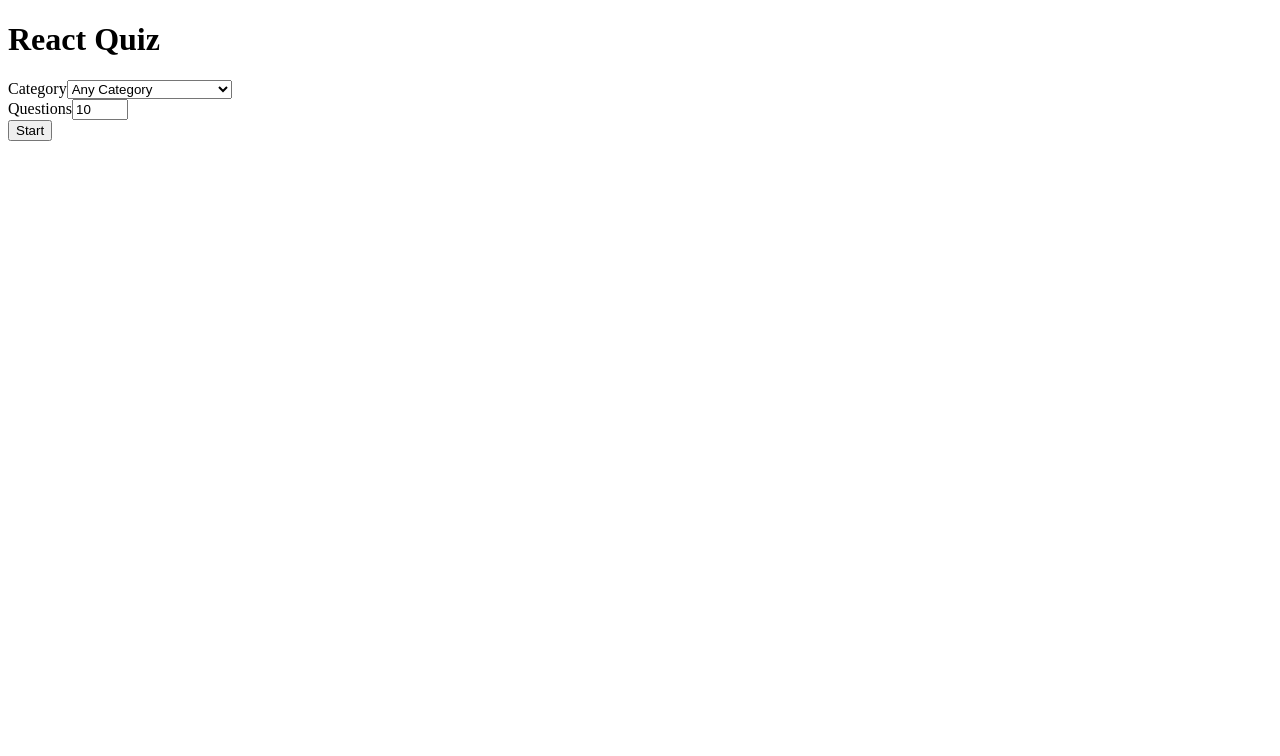
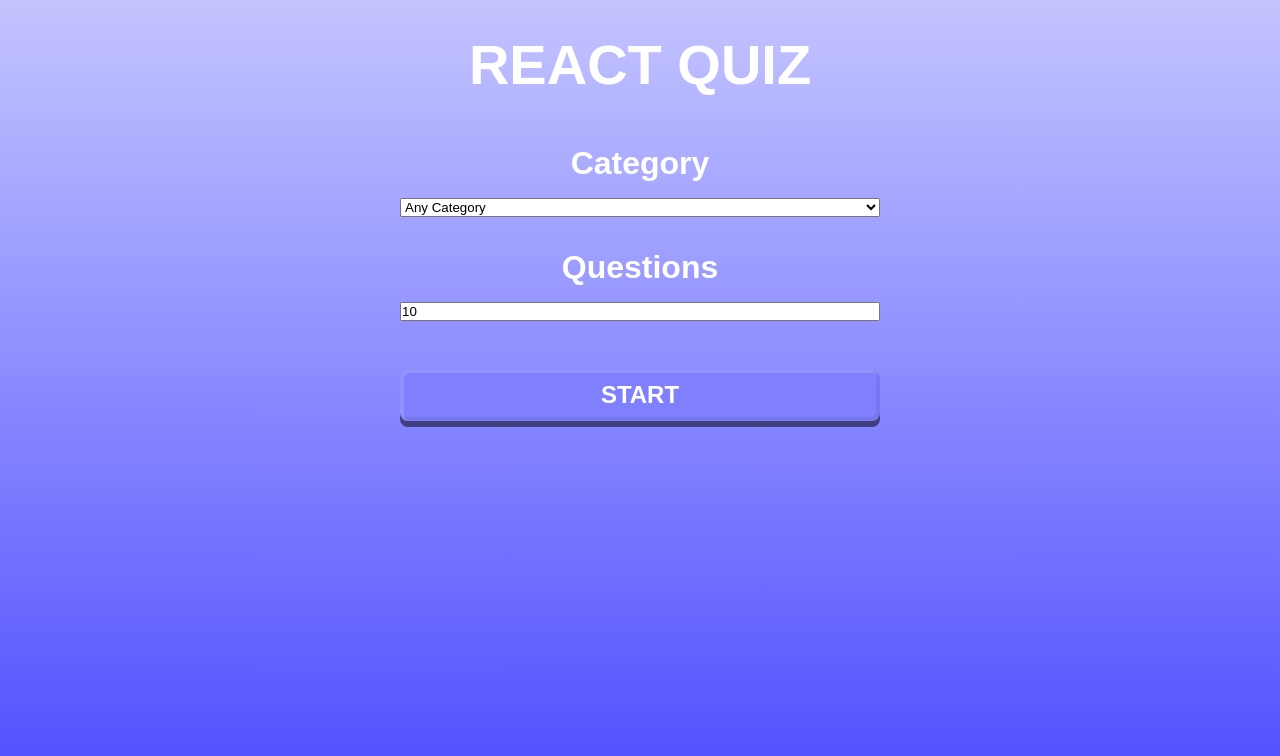
Before and after one commit to godkingjay/TypeScript-and-React_Quiz-App, a React (Vite) app: page / in a window 1280 px wide. Shown: the top 756 px of the page. Built offline with nearby package versions, Linux system fonts and the light colour scheme.

Commit message:
ADD: Style

```diff
--- a/index.html
+++ b/index.html
@@ -5,6 +5,7 @@
     <link rel="icon" type="image/svg+xml" href="/vite.svg" />
     <meta name="viewport" content="width=device-width, initial-scale=1.0" />
     <title>Vite + React + TS</title>
+    <link rel="stylesheet" href="./src/styles/app.css">
   </head>
   <body>
     <div id="root"></div>
--- a/src/App.tsx
+++ b/src/App.tsx
@@ -3,6 +3,7 @@ import QuestionCard from "./components/QuestionCard";
 import { Category, fetchQuizQuestions } from "./API";
 import { Difficulty } from "./API";
 import { QuestionState } from "./API";
+import "./styles/app.css";
 
 export type AnswerObject = {
   question: string,
@@ -67,20 +68,22 @@ const App = () => {
 
   return(
     <div className="App">
-      <h1>React Quiz</h1>
+      <div className="body">
+        <div className="game-interface">
+          <h1 className="title">React Quiz</h1>
           {gameOver || userAnswers.length === totalQuestions ? (
-        <div>
-          <div>
-            <div>
-              <label htmlFor="category">Category</label>
+            <div className="game-setup">
+              <div className="setup-options">
+                <div className="setup-option">
+                  <label className="option-label" htmlFor="category">Category</label>
                   <select name="category" id="category" onChange={ (e) => setCategory(Number(e.target.value)) }>
                     {Category.map((category, index ) => (
                       <option key={ index } value={ category.id }>{ category.name }</option>
                     ))}
                   </select>
                 </div>
-            <div>
-              <label htmlFor="questionAmount">Questions</label>
+                <div className="setup-option">
+                  <label className="option-label" htmlFor="questionAmount">Questions</label>
                   <input
                     type="number"
                     name="questionAmount"
@@ -98,7 +101,7 @@ const App = () => {
                   </input>
                 </div>
               </div>
-          <button className="start" onClick={() => {
+              <button className="start btn-start" onClick={() => {
                 setTotalQuestions(questionAmount);
                 startTrivia();
               }}>
@@ -138,6 +141,8 @@ const App = () => {
             null
           )}
         </div>
+      </div>
+    </div>
   );
 }
 
--- /dev/null
+++ b/src/styles/app.css
@@ -0,0 +1,105 @@
+@font-face {
+  font-family: "Main Font", sans-serif;
+  src: url('../assets/fonts/Open\ Sans.ttf');
+}
+
+:root {
+  --main-font: "Main Font", sans-serif;
+}
+
+* {
+  margin: 0;
+  padding: 0;
+  box-sizing: border-box;
+  font-family: var(--main-font);
+  /* outline: solid 1px #0001; */
+}
+
+.App {
+  min-height: 100vh;
+  min-width: 100vh;
+  background: linear-gradient(to bottom, #c0c0ff, #a0a0ff, #8080ff, #6060ff, #4040ff);
+  display: flex;
+  flex-direction: column;
+  align-items: center;
+}
+
+.body {
+  max-width: 1920px;
+  width: 100%;
+  flex: 1;
+  background: #ffffff10;
+  box-shadow: 0 0 64px #0001;
+  padding: 32px;
+  display: flex;
+  flex-direction: column;
+  align-items: center;
+}
+
+.game-interface {
+  max-width: 1080px;
+  width: 100%;
+  display: flex;
+  flex-direction: column;
+  gap: 48px;
+  flex: 1;
+}
+
+.title {
+  font-size: 56px;
+  text-transform: uppercase;
+  color: white;
+  text-align: center;
+}
+
+.game-setup {
+  display: flex;
+  flex-direction: column;
+  gap: 48px;
+  max-width: 480px;
+  align-self: center;
+  width: 100%;
+}
+
+.setup-options {
+  display: flex;
+  flex-direction: column;
+  gap: 32px;
+  align-items: center;
+}
+
+.setup-option {
+  display: flex;
+  flex-direction: column;
+  gap: 16px;
+  width: 100%;
+}
+
+.option-label {
+  font-size: 32px;
+  font-weight: bold;
+  color: white;
+  text-align: center;
+}
+
+.btn-start {
+  padding: 12px;
+  font-size: 24px;
+  font-weight: bold;
+  text-transform: uppercase;
+  border-radius: 8px;
+  background: #8080ff;
+  border: none;
+  color: white;
+  box-shadow: 0 6px #404080,
+              inset 2px 2px 0px 2px #fff2,
+              inset -2px -2px 0px 2px #0001;
+}
+
+.btn-start:hover {
+  background: #7070ff;
+  box-shadow: 0 4px #404080,
+              inset 2px 2px 0px 2px #fff2,
+              inset -2px -2px 0px 2px #0001;
+  margin-top: 2px;
+}
```
Lines whose indentation alone changed are shown as unchanged.
